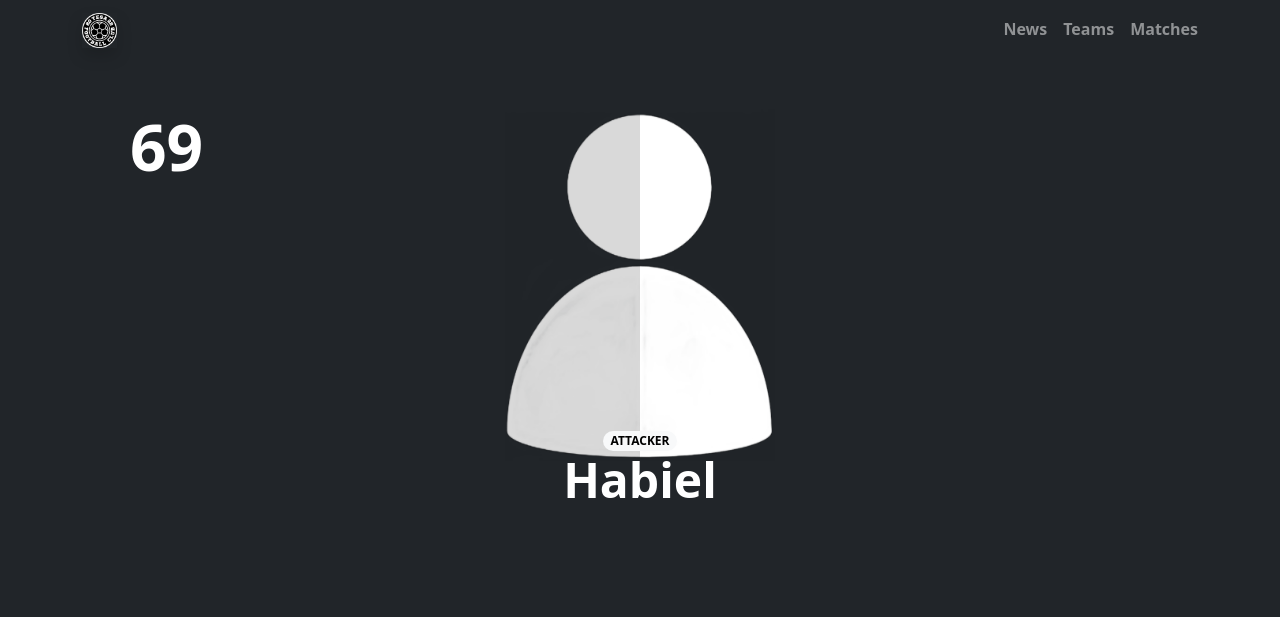
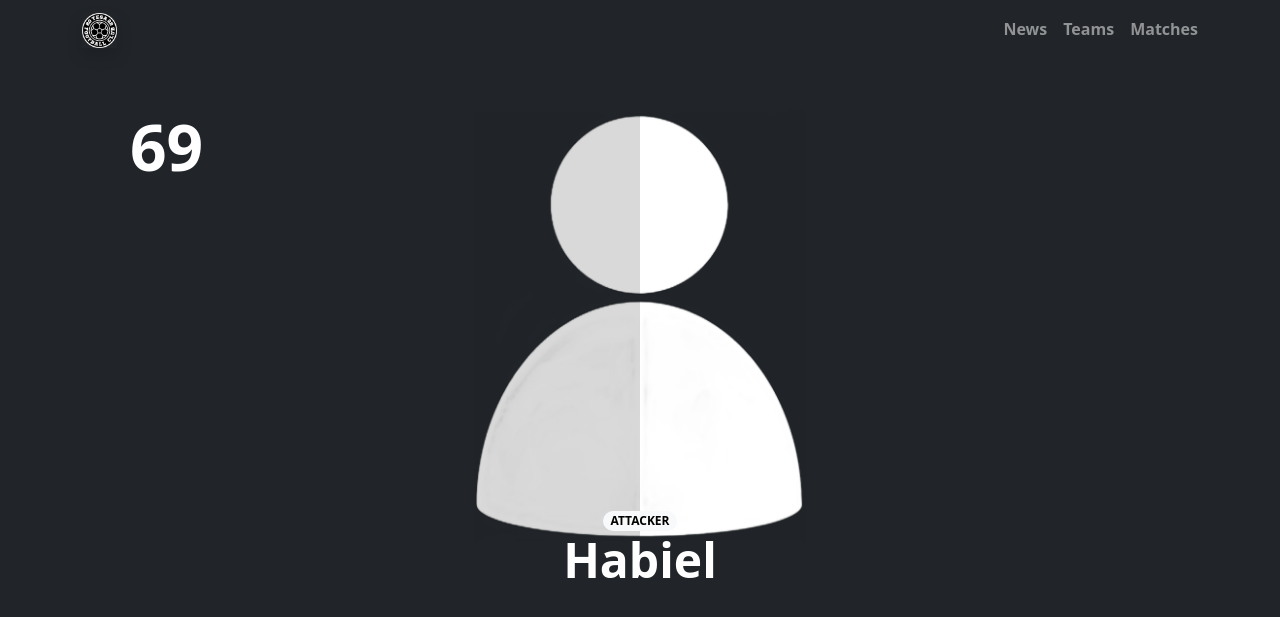
Before and after one commit to tesafc/tesafc.github.io, a Jekyll site: the page built from _players/4-number-69.md, in a window 1280 px wide. Shown: the top 617 px of the page. Built offline with Jekyll 4.4.1, drawn with Linux system fonts in a browser that asks for light colours; nearby versions of some CDN libraries.

Commit message:
Update player.html

```diff
--- a/_layouts/player.html
+++ b/_layouts/player.html
@@ -5,7 +5,7 @@ layout: default
 <div class="my-5 text-bg-dark">
   <div class="container">
     <div class="card text-bg-dark rounded-0 border-0">
-      <img src="{{ page.profile-picture | relative_url }}" alt="" class="card-img pb-5" style="object-fit: contain; max-height: 25rem;">
+      <img src="{{ page.profile-picture | relative_url }}" alt="" class="card-img pb-5" style="object-fit: contain; max-height: 30rem;">
       <div class="card-img-overlay d-flex flex-column justify-content-between p-0">
         <div>
           <h1 class="card-title text-uppercase fw-bolder mb-0 ps-5" style="font-size: 4rem;">{{ page.jersey-number }}</h1>
```
